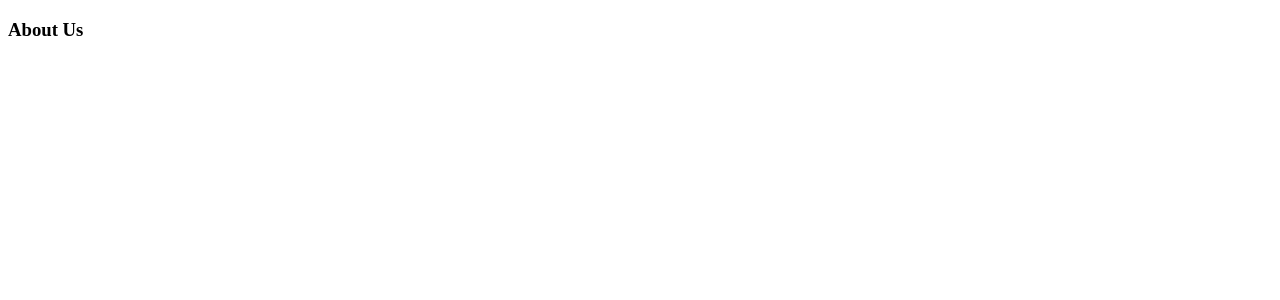
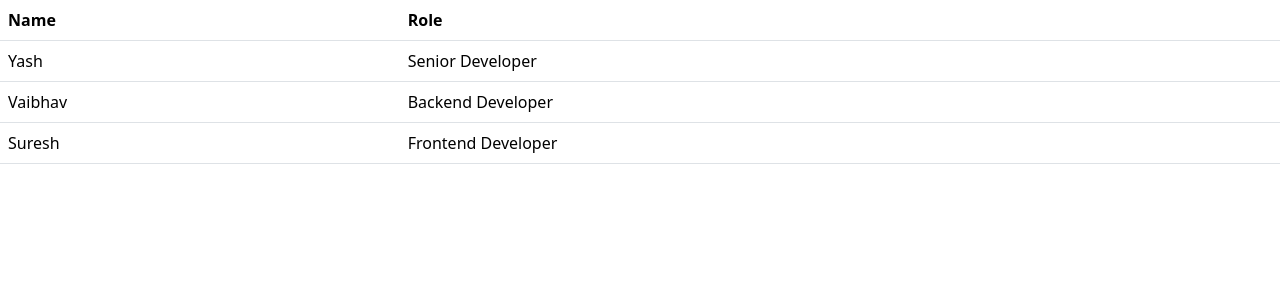
Before and after one commit to ramsankarAloor/next.js-tutorial, a Next.js app: page /aboutus in a window 1280 px wide. Shown: the top 300 px of the page. Built offline with nearby package versions, Linux system fonts and the light colour scheme.

Commit message:
Task 3: Dynamic page routes.

```diff
--- a/package.json
+++ b/package.json
@@ -6,6 +6,7 @@
     "lint": "next lint"
   },
   "dependencies": {
+    "bootstrap": "^5.3.3",
     "next": "^14.1.4",
     "react": "^18.2.0",
     "react-dom": "^18.2.0"
--- a/pages/_app.js
+++ b/pages/_app.js
@@ -1,3 +1,5 @@
+import 'bootstrap/dist/css/bootstrap.min.css';
+
 export default function App({ Component, pageProps }) {
   return <Component {...pageProps} />;
 }
--- a/pages/aboutus/developer.js
+++ /dev/null
@@ -1,5 +0,0 @@
-export default function Developer(){
-    return (
-        <h3>Ramsankar</h3>
-    )
-}
--- a/pages/aboutus/index.js
+++ b/pages/aboutus/index.js
@@ -1,5 +1,28 @@
-export default function AboutUs(){
+export default function AboutUs() {
+  const details = [
+    { id: 1, name: "Yash", role: "Senior Developer" },
+    { id: 2, name: "Vaibhav", role: "Backend Developer" },
+    { id: 3, name: "Suresh", role: "Frontend Developer" },
+  ];
+
+  const list = details.map((element, index) => {
     return (
-        <h3>About Us</h3>
-    )
+      <tr key={index}>
+        <td>{element.name}</td>
+        <td>{element.role}</td>
+      </tr>
+    );
+  });
+
+  return (
+    <table className="table">
+      <thead>
+        <tr>
+          <th>Name</th>
+          <th>Role</th>
+        </tr>
+      </thead>
+      <tbody>{list}</tbody>
+    </table>
+  );
 }
```
Also changed, not shown: pages/aboutus/[devId].js (added, +26 -0 lines), 1 other file (tests, documents, lock files or other folders).
